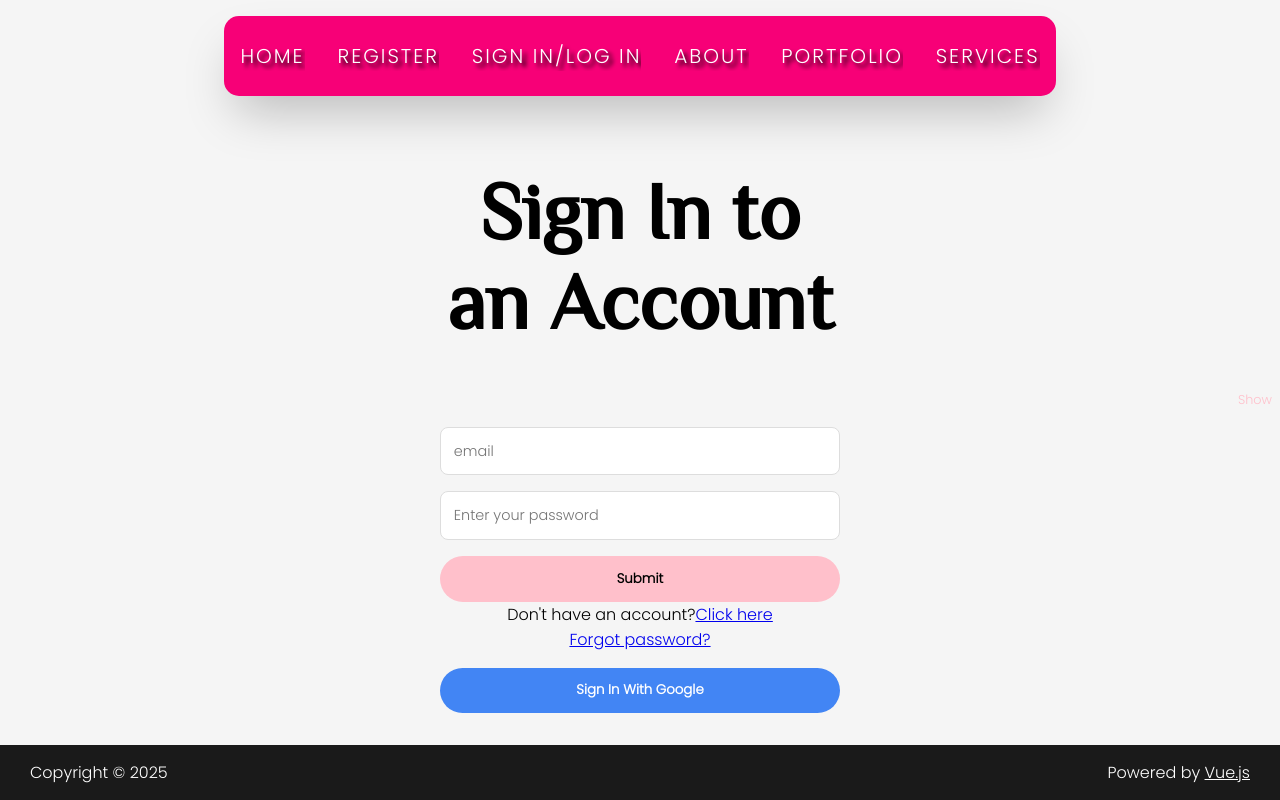
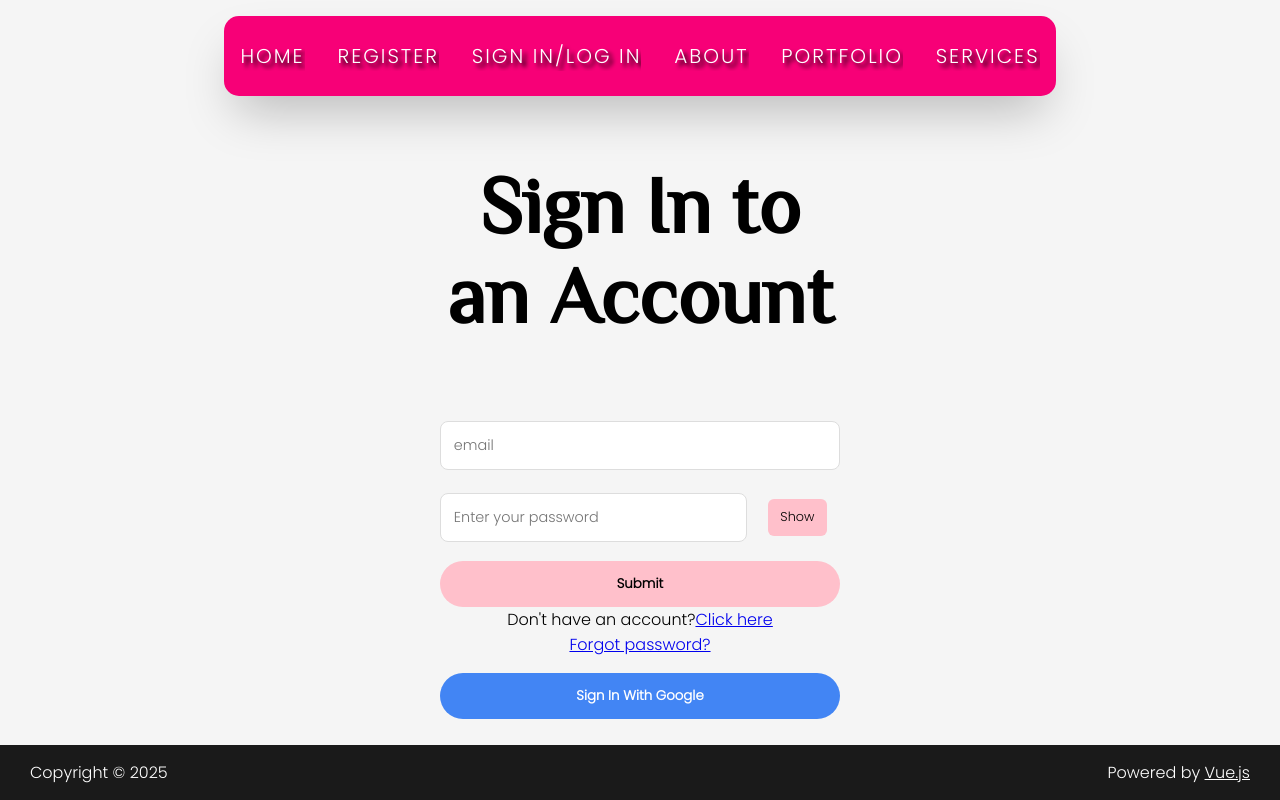
Before and after one commit to Elioenai23/SK-Mobile-Salon, a Vue app: page /sign-in in a window 1280 px wide. Built offline with nearby package versions, Linux system fonts and the light colour scheme; no server answers.

Commit message:
Basically done with the project. Need to add finishing touches

```diff
--- a/src/App.vue
+++ b/src/App.vue
@@ -264,7 +264,7 @@ nav {
   background: none;
   border: none;
   font-size: 28px;
-  color: white;
+  color: black;
   cursor: pointer;
   position: fixed;
   top: 12px;
--- a/src/components/PasswordField.vue
+++ b/src/components/PasswordField.vue
@@ -3,7 +3,7 @@
 
 <!--Password Field-->
 <div class="password-field">
-    <label>
+    <label class="field-wrapper">
         <input
             :type="showPassword ? 'text' : 'password'"
             :placeholder="placeholder"
@@ -53,23 +53,32 @@ const togglePassword = () => {
 </script>
 <style scoped>
 
+.password-field {
+    width: 100%;
+    max-width: 200px;
+}
+
+.field-wrapper {
+    display: flex;
+    align-items: center;
+    gap: 0.5rem;
+}
+
 .password-field input {
-    width: 100%;
+    flex: 1;
     padding: 0.8rem;
     border-radius: 8px;
     border: 1px solid #ddd;
-    margin-bottom: 1rem;
     font-size: 0.9rem;
 }
+
 .password-field button {
-    position: absolute;
-    right: 0.5rem;
-    top: 50%;
-    transform: translateY(-50%);
     border: none;
-    background: none;
+    background: pink;
+    padding: 0.6rem 0.8rem;
+    border-radius: 6px;
     cursor: pointer;
     font-size: 0.8rem;
-    color: pink;
+    margin: 0.8rem;
 }
 </style>
--- a/src/views/Register.vue
+++ b/src/views/Register.vue
@@ -119,6 +119,7 @@ const signInWithGoogle = () => {
 .submit-btn {
     width: 100%;
     padding: 0.8rem;
+    margin-top: .8rem;
     border-radius: 25px;
     border: none;
     background-color: pink;
--- a/src/views/Services.vue
+++ b/src/views/Services.vue
@@ -109,16 +109,42 @@
     </section> -->
 
     <section class="appointment-section">
-   <AppointmentForm />
+        <button @click="toggleForm">
+            {{ showForm ? "Close Appointment Form" : "Make Appointment" }}
+        </button>
+   <AppointmentForm v-if="canShowForm" />
     </section>
 </template>
 
 <script setup>
 import AppointmentForm from '../components/AppointmentForm.vue'
-import { ref } from 'vue';
+import { ref, computed} from 'vue';
 import serviceVideo from '/services-4.mp4';
+import { getAuth, onAuthStateChanged } from 'firebase/auth';
+
 
 const sourceVideo = ref(serviceVideo)
+
+const showForm = ref(false);
+const user = ref(null)
+
+
+const auth = getAuth();
+onAuthStateChanged(auth, (u) => {
+    user.value = u;
+    if (!u) showForm.value = false
+})
+
+const canShowForm = computed(()=> user.value && showForm.value)
+
+
+function toggleForm(){
+    if (!user.value){
+        alert("Please log in to make an appointment");
+        return;
+    }
+    showForm.value = !showForm.value
+}
 
 /*const images = ref([
     '/services-1.jpg'
--- a/src/views/SignIn.vue
+++ b/src/views/SignIn.vue
@@ -134,6 +134,7 @@ const signInWithGoogle = () => {
 .submit-btn {
     width: 100%;
     padding: 0.8rem;
+    margin-top: 0.8rem;
     border-radius: 25px;
     border: none;
     background-color: pink;
```
